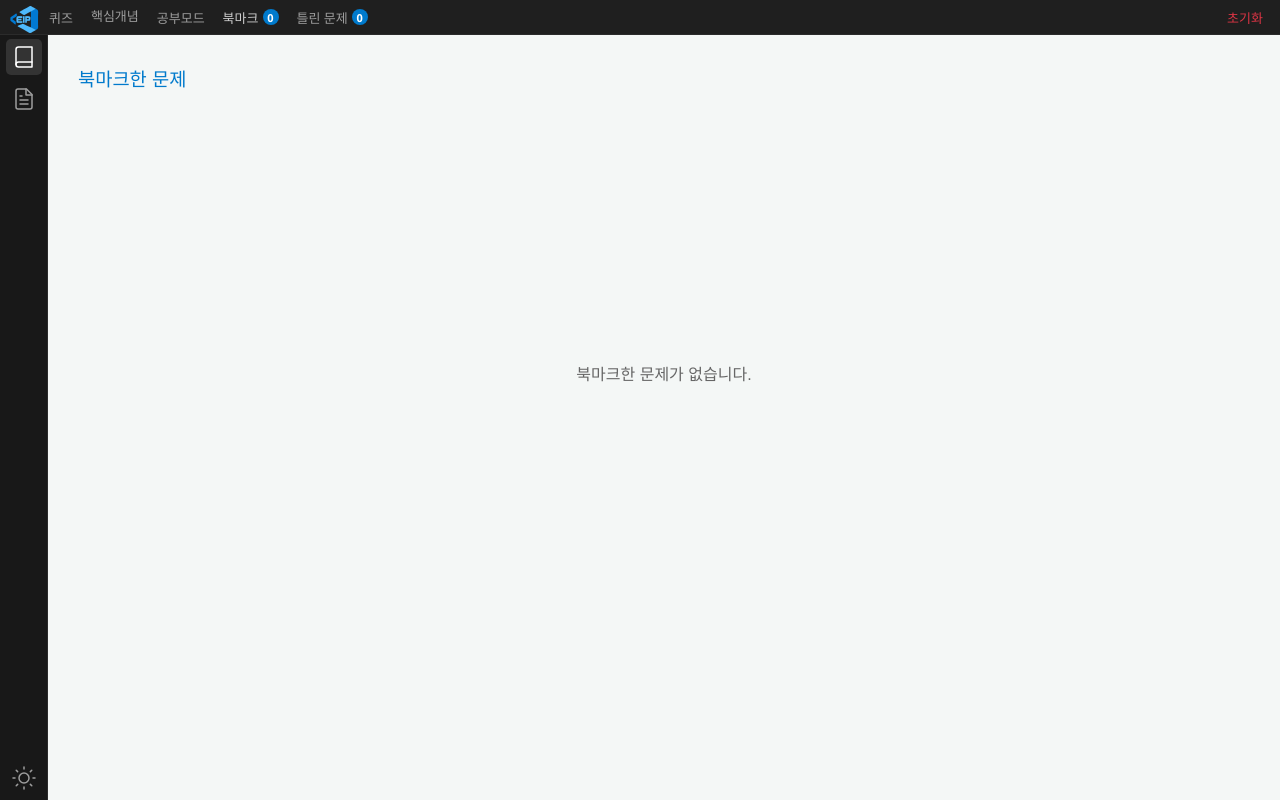
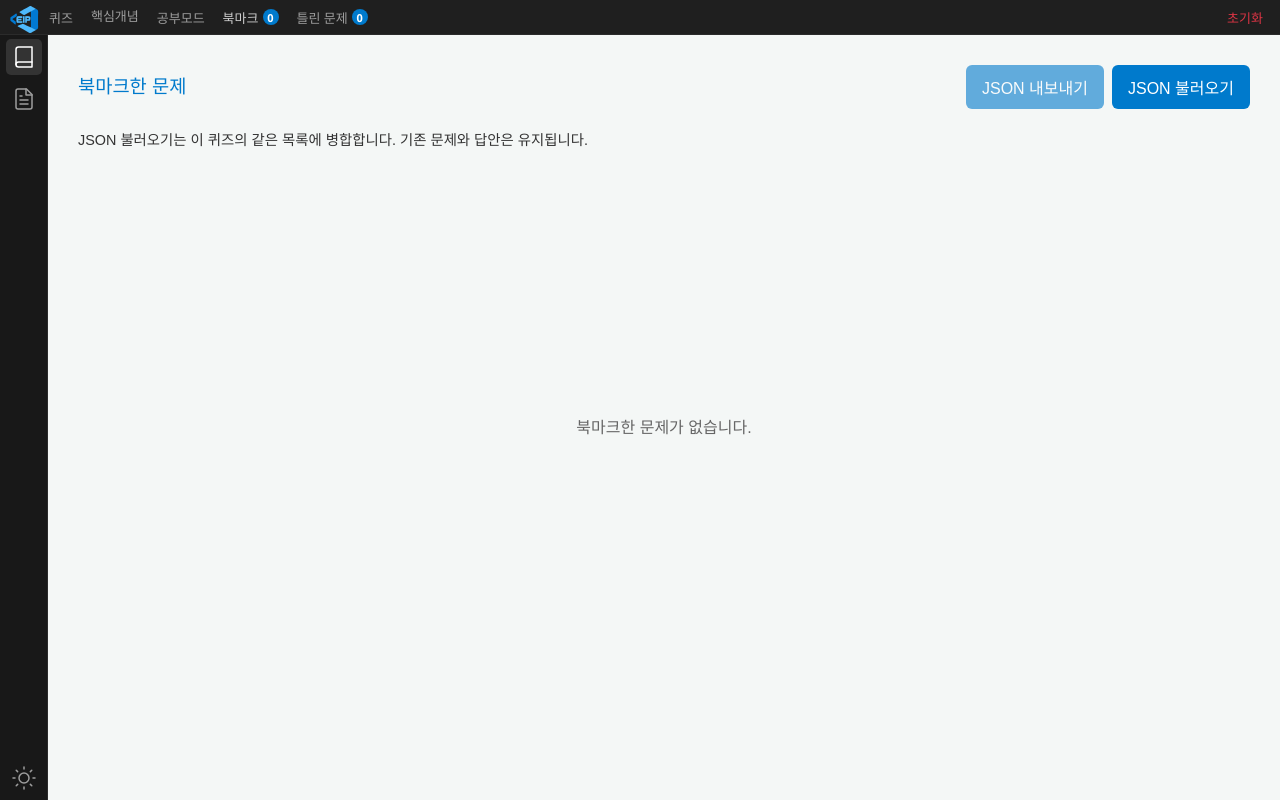
Before and after one commit to qkrwns1478/eip-practice, a Vue app: page / in a window 1280 px wide. Both pictures are taken after a click on the button "북마크". Built offline with nearby package versions, Linux system fonts and the light colour scheme.

Commit message:
feat: 북마크 틀린문제 JSON 관리 및 모의고사 초기화 기능 구현

```diff
--- a/src/components/GeoQuiz.vue
+++ b/src/components/GeoQuiz.vue
@@ -148,13 +148,15 @@
     <SavedQuestionList v-else-if="showMode === 'bookmarks'" type="bookmarks" :ids="bookmarkedQuestions"
       :get-question="getQuestionById" title-key="keyword" subtitle-key="desc"
       :saved-explanations="savedExplanations" :saved-answers="savedAnswers"
-      :exporting="notesExporting" :export-status="notesExportStatus" @export="generate => exportNotes('bookmarks', generate)" @select="startBookmarkedQuestion" @remove="removeBookmark" />
+      :exporting="notesExporting" :export-status="notesExportStatus" :importing="backupImporting" @export-json="exportSavedJson('bookmarks')" @import-json="file => importSavedJson('bookmarks', file)"
+      @export="generate => exportNotes('bookmarks', generate)" @select="startBookmarkedQuestion" @remove="removeBookmark" />
 
     <!-- 틀린 문제 모드 -->
     <SavedQuestionList v-else-if="showMode === 'wrong'" type="wrong" :ids="wrongQuestions" :quiz-type="storagePrefix"
       :get-question="getQuestionById" title-key="keyword" subtitle-key="desc"
       :saved-explanations="savedExplanations" :saved-answers="savedAnswers"
-      :exporting="notesExporting" :export-status="notesExportStatus" @export="generate => exportNotes('wrong', generate)" @select="startWrongQuestion" @remove="removeWrongQuestion" />
+      :exporting="notesExporting" :export-status="notesExportStatus" :importing="backupImporting" @export-json="exportSavedJson('wrong')" @import-json="file => importSavedJson('wrong', file)"
+      @export="generate => exportNotes('wrong', generate)" @select="startWrongQuestion" @remove="removeWrongQuestion" />
 
     <!-- 시작 화면 -->
     <div v-else-if="!currentQuestion && showMode === 'quiz'" class="no-question">
@@ -181,12 +183,13 @@ import QuizModals from './QuizModals.vue';
 import ExplanationModal from './ExplanationModal.vue';
 import { quizExplanationMixin } from '../utils/quizExplanation.js';
 import { quizNotesMixin } from '../utils/quizNotes.js';
+import { quizBackupMixin } from '../utils/quizBackup.js';
 import { commonQuizComputed, commonQuizMethods, getCommonProgress, restoreCommonProgress } from '../utils/quizCommon.js';
 
 export default {
   name: "GeoQuiz",
   components: { SavedQuestionList, QuizModals, ExplanationModal },
-  mixins: [quizExplanationMixin, quizNotesMixin],
+  mixins: [quizExplanationMixin, quizNotesMixin, quizBackupMixin],
   props: {
     questions: { type: Array, default: () => geoData },
     storagePrefix: { type: String, default: 'geoQuiz' },
--- a/src/components/PstQuiz.vue
+++ b/src/components/PstQuiz.vue
@@ -108,6 +108,7 @@
           </section>
         </div>
         <button @click="startMockExamQuiz" class="mockExam-start-button">{{ mockExamSessions[selectedExamKey] ? '이어서 응시' : '응시 시작' }}</button>
+        <button v-if="mockExamSessions[selectedExamKey]" @click="resetMockExam(selectedExamKey)" class="skip-button">선택한 모의고사 초기화</button>
       </div>
     </div>
 
@@ -118,6 +119,7 @@
           <div class="quiz-actions-group">
             <span class="quiz-info-badge" v-if="currentQuestion">{{ getQuizInfo(currentQuestion.id) }}</span>
             <button v-if="playMode === 'mockExam'" @click="openView('mockExam')" class="skip-button">회차 선택</button>
+            <button v-if="playMode === 'mockExam'" @click="resetMockExam(mockExamSession?.examKey)" class="skip-button">현재 모의고사 초기화</button>
             <button v-if="['random', 'code'].includes(playMode) && !answered" @click="skipQuestion" class="skip-button">다음 문제</button>
             <button @click="toggleBookmark" class="bookmark-btn" :class="{ bookmarked: isCurrentQuestionBookmarked }">
               {{ isCurrentQuestionBookmarked ? '★' : '☆' }}
@@ -160,12 +162,14 @@
     <SavedQuestionList v-else-if="showMode === 'bookmarks'" type="bookmarks" :ids="bookmarkedQuestions"
       :get-question="getQuestionById" title-key="question" :subtitle-for-id="getQuizInfo"
       :saved-explanations="savedExplanations" :saved-answers="savedAnswers"
-      :exporting="notesExporting" :export-status="notesExportStatus" @export="generate => exportNotes('bookmarks', generate)" @select="startBookmarkedQuestion" @remove="removeBookmark" />
+      :exporting="notesExporting" :export-status="notesExportStatus" :importing="backupImporting" @export-json="exportSavedJson('bookmarks')" @import-json="file => importSavedJson('bookmarks', file)"
+      @export="generate => exportNotes('bookmarks', generate)" @select="startBookmarkedQuestion" @remove="removeBookmark" />
 
     <SavedQuestionList v-else-if="showMode === 'wrong'" type="wrong" :ids="wrongQuestions" :quiz-type="storagePrefix"
       :get-question="getQuestionById" title-key="question" :subtitle-for-id="getQuizInfo"
       :saved-explanations="savedExplanations" :saved-answers="savedAnswers"
-      :exporting="notesExporting" :export-status="notesExportStatus" @export="generate => exportNotes('wrong', generate)" @select="startWrongQuestion" @remove="removeWrongQuestion" />
+      :exporting="notesExporting" :export-status="notesExportStatus" :importing="backupImporting" @export-json="exportSavedJson('wrong')" @import-json="file => importSavedJson('wrong', file)"
+      @export="generate => exportNotes('wrong', generate)" @select="startWrongQuestion" @remove="removeWrongQuestion" />
 
     <div v-else-if="!currentQuestion && showMode === 'quiz'" class="no-question">
       <button @click="startQuiz" class="start-button">퀴즈 시작</button>
@@ -197,13 +201,14 @@ import LearningRecommendations from './LearningRecommendations.vue';
 import ExamStudy from './ExamStudy.vue';
 import { quizExplanationMixin } from '../utils/quizExplanation.js';
 import { quizNotesMixin } from '../utils/quizNotes.js';
+import { quizBackupMixin } from '../utils/quizBackup.js';
 import { codeLanguages, getCodeLanguage, getCodeQuestions } from '../utils/codeQuestions.js';
 import { commonQuizComputed, commonQuizMethods, getCommonProgress, restoreCommonProgress } from '../utils/quizCommon.js';
 
 export default {
   name: "PstQuiz",
   components: { CodeVisualizer, SavedQuestionList, QuizModals, ExplanationModal, SimilarQuestions, LearningRecommendations, ExamStudy },
-  mixins: [quizExplanationMixin, quizNotesMixin],
+  mixins: [quizExplanationMixin, quizNotesMixin, quizBackupMixin],
   data() {
     return {
       pstData: pstData,
@@ -427,6 +432,25 @@ export default {
       this.showMode = 'quiz';
       this.saveProgress();
       return true;
+    },
+
+    resetMockExam(examKey) {
+      const exam = this.pstExams.find(item => item.key === examKey);
+      if (!exam?.questions.length) return;
+      this.showConfirm('모의고사 초기화',
+        `${exam.year}년 ${exam.round}회 응시 진행을 초기화하고 첫 문제부터 다시 시작할까요? 북마크, 틀린 문제, 누적 학습 기록과 다른 회차의 진행은 유지됩니다.`,
+        () => {
+          this.saveProgress();
+          delete this.mockExamSessions[exam.key];
+          this.mockExamSession = null;
+          this.playMode = 'mockExam';
+          this.selectedExamKey = exam.key;
+          this.mockExamQuestions = exam.questions;
+          this.currentQuestionIndex = 0;
+          this.showMode = 'quiz';
+          this.setupQuestion(exam.questions[0], false);
+          this.closeConfirmModal();
+        });
     },
 
     startMockExamQuiz() {
--- a/src/components/SavedQuestionList.vue
+++ b/src/components/SavedQuestionList.vue
@@ -2,10 +2,18 @@
   <div :class="type === 'bookmarks' ? 'bookmarks-content' : 'wrong-content'">
     <div class="saved-list-header">
       <h3>{{ type === 'bookmarks' ? '북마크한 문제' : '틀린 문제' }}</h3>
-      <button v-if="ids.length" type="button" class="notes-export-btn" :disabled="exporting" @click="requestExport">
-        {{ type === 'bookmarks' ? '핵심정리' : '오답노트' }} MD 저장
-      </button>
+      <div class="saved-list-actions">
+        <button v-if="ids.length" type="button" class="notes-export-btn" :disabled="exporting || importing" @click="requestExport">
+          {{ type === 'bookmarks' ? '핵심정리' : '오답노트' }} MD 저장
+        </button>
+        <button type="button" class="notes-export-btn" :disabled="!ids.length || exporting || importing"
+          @click="$emit('export-json')">JSON 내보내기</button>
+        <button type="button" class="notes-export-btn" :disabled="exporting || importing"
+          @click="$refs.jsonFile.click()">{{ importing ? '불러오는 중…' : 'JSON 불러오기' }}</button>
+        <input ref="jsonFile" type="file" accept=".json,application/json" hidden @change="importJson">
+      </div>
     </div>
+    <p class="backup-help">JSON 불러오기는 이 퀴즈의 같은 목록에 병합합니다. 기존 문제와 답안은 유지됩니다.</p>
     <WeaknessAnalysis v-if="type === 'wrong' && ids.length && quizType" :quiz-type="quizType" :ids="ids"
       :saved-answers="savedAnswers" :label-for-id="analysisLabel" @select="$emit('select', $event)" />
     <p v-if="exporting" role="status" aria-live="polite">{{ exportStatus }}</p>
@@ -65,12 +73,18 @@ export default {
     savedExplanations: { type: Object, default: () => ({}) },
     savedAnswers: { type: Object, default: () => ({}) },
     exporting: { type: Boolean, default: false },
+    importing: { type: Boolean, default: false },
     exportStatus: { type: String, default: '' }
   },
   computed: {
     missingCount() { return this.ids.filter(id => this.getQuestion(id) && !this.savedExplanations[id]?.text).length; },
   },
   methods: {
+    importJson(event) {
+      const file = event.target.files?.[0];
+      if (file) this.$emit('import-json', file);
+      event.target.value = '';
+    },
     analysisLabel(id) {
       if (this.subtitleForId) return this.subtitleForId(id);
       const question = this.getQuestion(id);
@@ -87,19 +101,22 @@ export default {
       this.$emit('export', generate);
     },
   },
-  emits: ['select', 'remove', 'export']
+  emits: ['select', 'remove', 'export', 'export-json', 'import-json']
 };
 </script>
 
 <style scoped>
 .saved-list-header {
   display: flex;
+  flex-wrap: wrap;
   align-items: center;
   justify-content: space-between;
   gap: 12px;
   margin-bottom: 20px;
 }
 .saved-list-header h3 { margin: 0; height: auto; }
+.saved-list-actions { display: flex; flex-wrap: wrap; gap: 8px; }
+.backup-help { font-size: 0.9em; margin-bottom: 16px; }
 .notes-export-btn {
   flex-shrink: 0;
   padding: 10px 16px;
--- /dev/null
+++ b/src/utils/quizBackup.js
@@ -0,0 +1,94 @@
+import { sanitizeRelatedQuestions, syncSavedExplanations } from './quizExplanation.js';
+import { syncSavedAnswers } from './quizNotes.js';
+
+const listField = type => type === 'bookmarks' ? 'bookmarkedQuestions' : 'wrongQuestions';
+
+export function createQuizBackup(quiz, type) {
+  const field = listField(type);
+  const answers = syncSavedAnswers(quiz);
+  const explanations = syncSavedExplanations(quiz);
+  const ids = quiz[field];
+  const pick = source => Object.fromEntries(ids.filter(id => source[id]).map(id => [id, source[id]]));
+  return {
+    version: 1,
+    quizType: quiz.storagePrefix,
+    [field]: [...ids],
+    savedAnswers: pick(answers),
+    savedExplanations: pick(explanations),
+  };
+}
+
+export function parseQuizBackup(value, quiz, type) {
+  const field = listField(type);
+  if (!value || value.version !== 1 || value.quizType !== quiz.storagePrefix || !Array.isArray(value[field])) {
+    throw new Error('현재 퀴즈와 목록에서 내보낸 JSON 파일을 선택해주세요.');
+  }
+  const ids = [...new Set(value[field].filter(id =>
+    (typeof id === 'number' || typeof id === 'string') && quiz.getQuestionById(id)))];
+  const savedAnswers = {};
+  const savedExplanations = {};
+  const validAnswer = answer => answer && typeof answer.userAnswer === 'string' && typeof answer.isCorrect === 'boolean';
+  for (const id of ids) {
+    const answer = value.savedAnswers?.[id];
+    if (Array.isArray(answer?.subAnswers) && answer.subAnswers.every(validAnswer)) {
+      savedAnswers[id] = { subAnswers: answer.subAnswers.map(item => ({
+        userAnswer: item.userAnswer, isCorrect: item.isCorrect, answered: item.answered !== false,
+      })) };
+    } else if (validAnswer(answer)) {
+      savedAnswers[id] = { userAnswer: answer.userAnswer, isCorrect: answer.isCorrect };
+    }
+    const explanation = value.savedExplanations?.[id];
+    if (typeof explanation?.text === 'string' && explanation.text.trim() && typeof explanation.context === 'string') {
+      savedExplanations[id] = { text: explanation.text, context: explanation.context,
+        relatedQuestions: sanitizeRelatedQuestions(explanation.relatedQuestions) };
+    }
+  }
+  return { [field]: ids, savedAnswers, savedExplanations, skipped: value[field].length - ids.length };
+}
+
+export const quizBackupMixin = {
+  data() { return { backupImporting: false }; },
+  methods: {
+    exportSavedJson(type) {
+      try {
+        this.saveProgress();
+        const backup = createQuizBackup(this, type);
+        const url = URL.createObjectURL(new Blob([JSON.stringify(backup, null, 2)], { type: 'application/json' }));
+        const link = document.createElement('a');
+        link.href = url;
+        link.download = `${this.storagePrefix}_${type}.json`;
+        document.body.appendChild(link);
+        link.click();
+        link.remove();
+        setTimeout(() => URL.revokeObjectURL(url), 1000);
+      } catch {
+        this.showAlert('JSON 내보내기 실패', '파일을 저장하지 못했습니다. 다시 시도해주세요.');
+      }
+    },
+    async importSavedJson(type, file) {
+      if (!file || this.backupImporting) return;
+      this.backupImporting = true;
+      try {
+        const backup = parseQuizBackup(JSON.parse(await file.text()), this, type);
+        this.saveProgress();
+        const field = listField(type);
+        const added = backup[field].filter(id => !this[field].includes(id));
+        this[field] = [...this[field], ...added];
+        // Existing answers and their explanations remain paired when lists overlap.
+        for (const id of backup[field]) {
+          if (!this.savedAnswers[id] && !this.savedExplanations[id]) {
+            if (backup.savedAnswers[id]) this.savedAnswers[id] = backup.savedAnswers[id];
+            if (backup.savedExplanations[id]) this.savedExplanations[id] = backup.savedExplanations[id];
+          }
+        }
+        this.saveProgress();
+        this.showAlert('JSON 불러오기 완료', `${added.length}개 문제를 추가했습니다. 기존 문제는 중복 추가하지 않습니다.${backup.skipped ? ` 중복되거나 현재 문제 목록에 없는 ${backup.skipped}개 항목은 제외했습니다.` : ''}`);
+      } catch (error) {
+        this.showAlert('JSON 불러오기 실패', error instanceof SyntaxError
+          ? '올바른 JSON 파일이 아닙니다.' : error.message || '파일을 불러오지 못했습니다.');
+      } finally {
+        this.backupImporting = false;
+      }
+    },
+  },
+};
```
